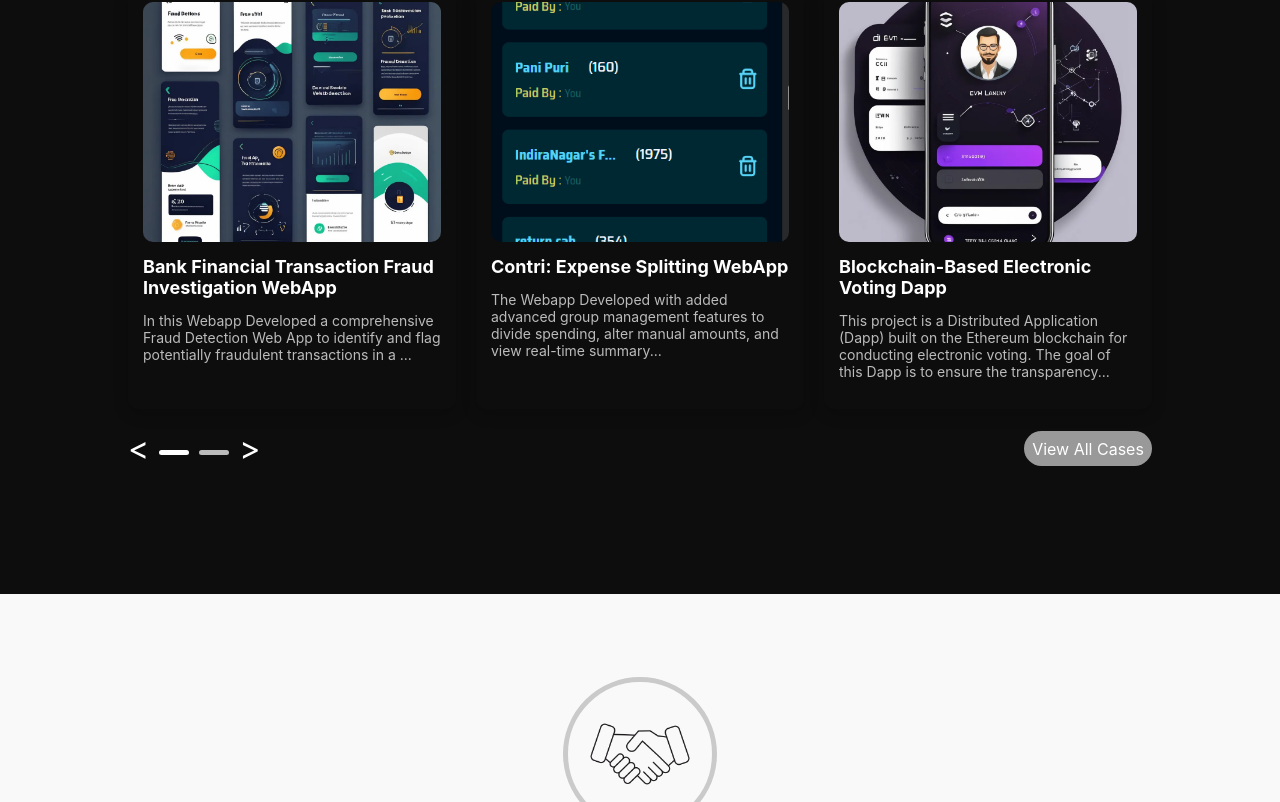
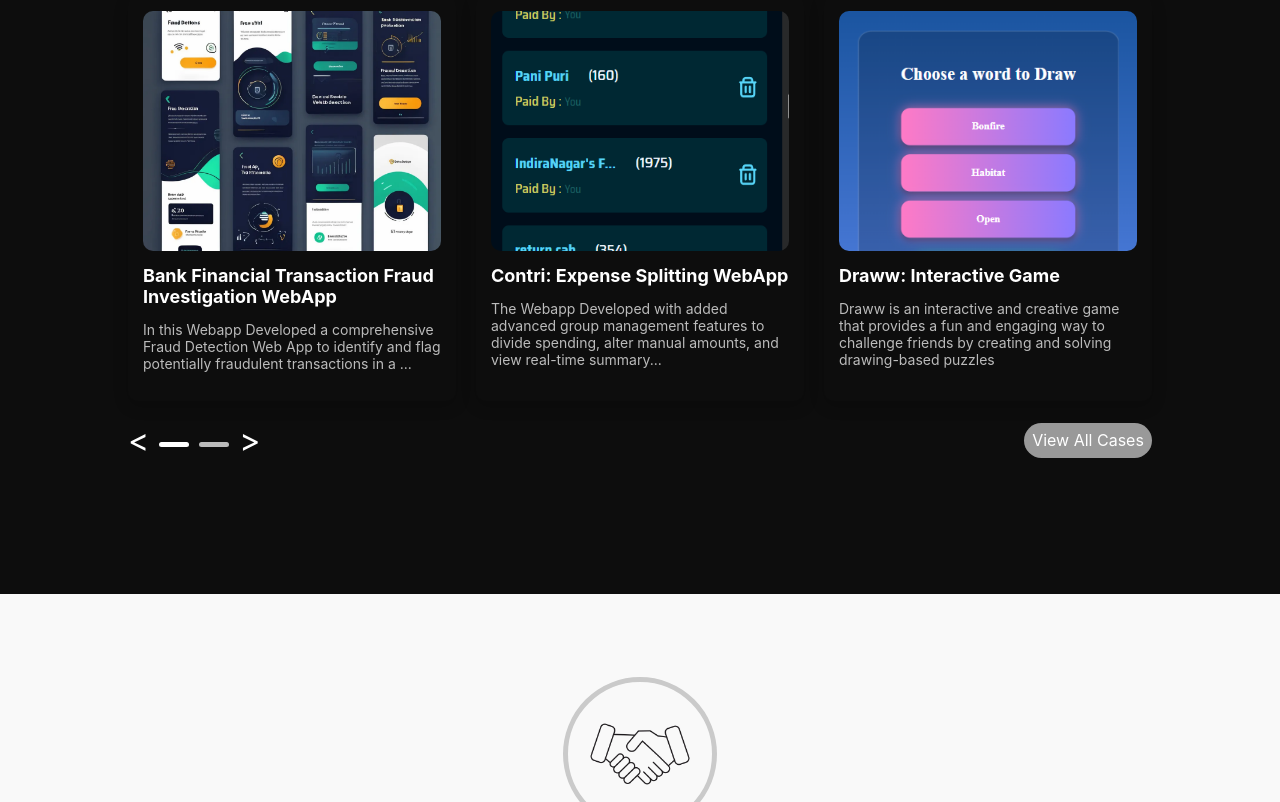
Before and after one commit to AbhirajkarBajpai/Abhirajkar_Portfolio, a React (Create React App) app: page / in a window 1280 px wide. Shown: the part 3801-4603 px from the top of the page. Built offline with nearby package versions, Linux system fonts and the light colour scheme.

Commit message:
added one more project in list

```diff
--- a/src/components/AllProjects/ProjectPage.jsx
+++ b/src/components/AllProjects/ProjectPage.jsx
@@ -6,6 +6,7 @@ import img3 from "../../assets/img/onLibrary.png";
 import img4 from "../../assets/img/Make_Notes.jfif";
 import img5 from "../../assets/img/TrackingDapp.jfif";
 import img6 from "../../assets/img/Contri.png";
+import img7 from "../../assets/img/Draww.png";
 import "./ProjectPage.css";
 import ProjectCard from "../ProjectCard";
 
@@ -16,6 +17,13 @@ const projects = [
     description:
       "Provides advanced group management features to divide spending, alter...",
     link: "https://github.com/AbhirajkarBajpai/contri",
+  },
+  {
+    image: img7,
+    title: "Draww: Interactive Game",
+    description:
+      "provides a fun and engaging way to challenge friends by creating and solving drawing...",
+    link: "https://github.com/AbhirajkarBajpai/Draww",
   },
   {
     image: img4,
--- a/src/components/Portfolio/Portfolio.jsx
+++ b/src/components/Portfolio/Portfolio.jsx
@@ -3,6 +3,7 @@ import img1 from "../../assets/img/Fraud_Detection.png";
 import img2 from "../../assets/img/EVM.png";
 import img3 from "../../assets/img/onLibrary.png";
 import img4 from "../../assets/img/Contri.png";
+import img5 from "../../assets/img/Draww.png";
 import "./Portfolio.css";
 
 const Portfolio = (props) => {
@@ -20,6 +21,13 @@ const Portfolio = (props) => {
       description:
         "The Webapp Developed with added advanced group management features to divide spending, alter manual amounts, and view real-time summary...",
       link: "https://github.com/AbhirajkarBajpai/contri",
+    },
+    {
+      image: img5,
+      title: "Draww: Interactive Game",
+      description:
+        "Draww is an interactive and creative game that provides a fun and engaging way to challenge friends by creating and solving drawing-based puzzles",
+      link: "https://github.com/AbhirajkarBajpai/Draww",
     },
     {
       image: img2,
```
Also changed, not shown: src/assets/img/Draww.png (added).
